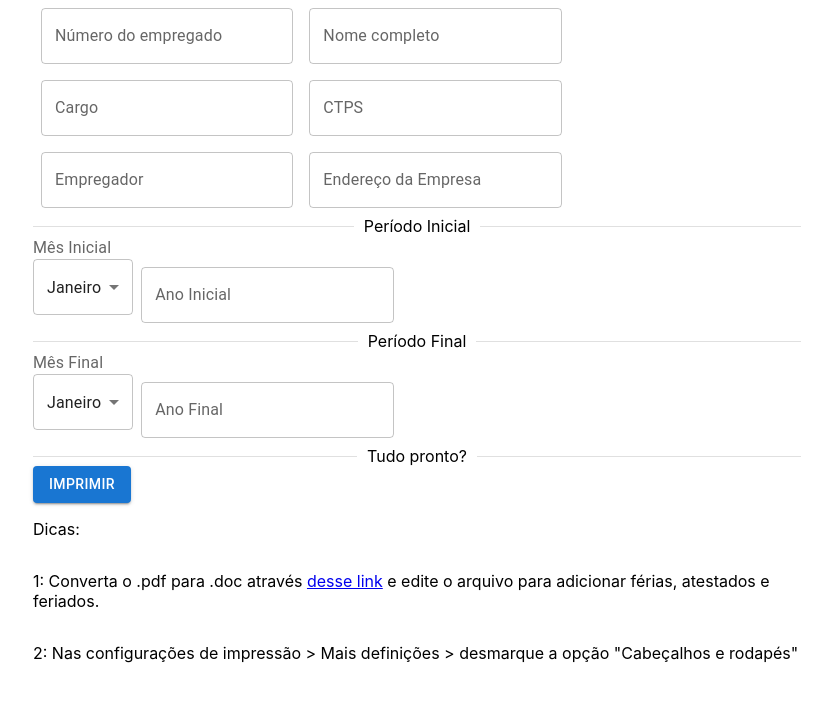
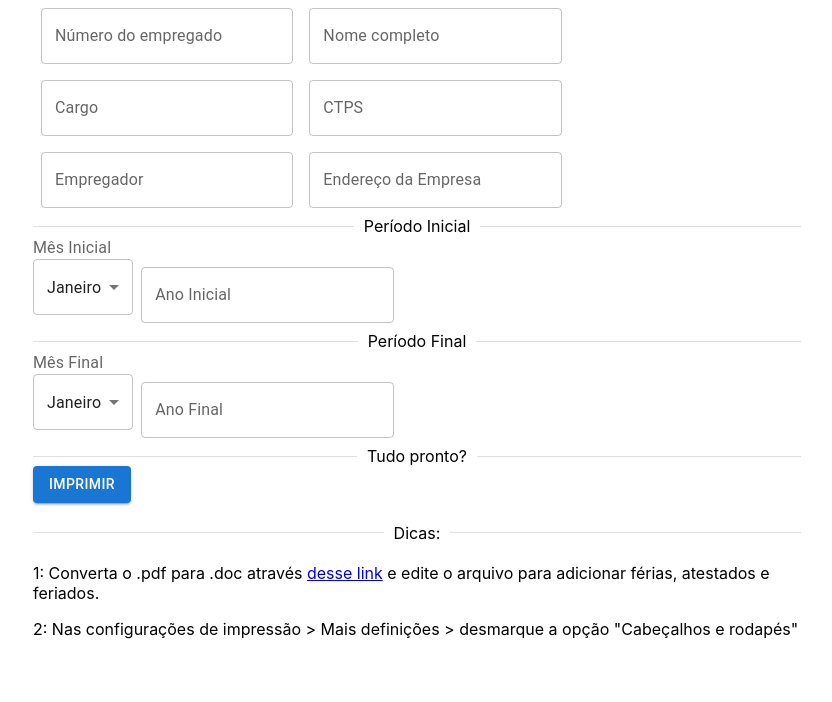
Before and after one commit to isaacjamesdev/onfire-ponto, a React (Create React App) app: page / in a window 1280 px wide. Shown: the top 702 px of the page, without its empty margins (223-1055 px from the left). Built offline with nearby package versions, Linux system fonts and the light colour scheme.

Commit message:
adiciona dicas

```diff
--- a/src/App.css
+++ b/src/App.css
@@ -72,6 +72,11 @@ th {
   margin-top: 40px;
 }
 
+.hints {
+  margin-top: 0;
+  margin-bottom: 4;
+}
+
 @media print {
   .hide {
     display: none;
--- a/src/App.js
+++ b/src/App.js
@@ -3,6 +3,7 @@ import { getListOfMonths, getPeriod } from "./utils";
 import "./App.css";
 import TableBody from "./components/Table";
 import Form from "./components/Form";
+import { Divider } from "@mui/material";
 
 const TABLE_HEADER = [
   { name: "Dia", colSpan: 1 },
@@ -58,15 +59,18 @@ function App() {
     <div>
       <div className="form">
         <Form onSubmit={handlePrint} onChange={handleOnChange} value={form} />
-        <p>Dicas:</p>
-        <p>
+        <Divider style={{ margin: "20px 0" }}>Dicas:</Divider>
+        <p className="hints">
           1: Converta o .pdf para .doc através{` `}
           <a href="https://www.ilovepdf.com/pt/pdf_para_word" target="_blank">
             desse link
           </a>
           {` `}e edite o arquivo para adicionar férias, atestados e feriados.
         </p>
-        <p>2: Nas configurações de impressão > Mais definições > desmarque a opção "Cabeçalhos e rodapés" </p>
+        <p className="hints">
+          2: Nas configurações de impressão > Mais definições > desmarque a
+          opção "Cabeçalhos e rodapés"{" "}
+        </p>
       </div>
       {listOfMonths.map((month) => (
         <div>
```
